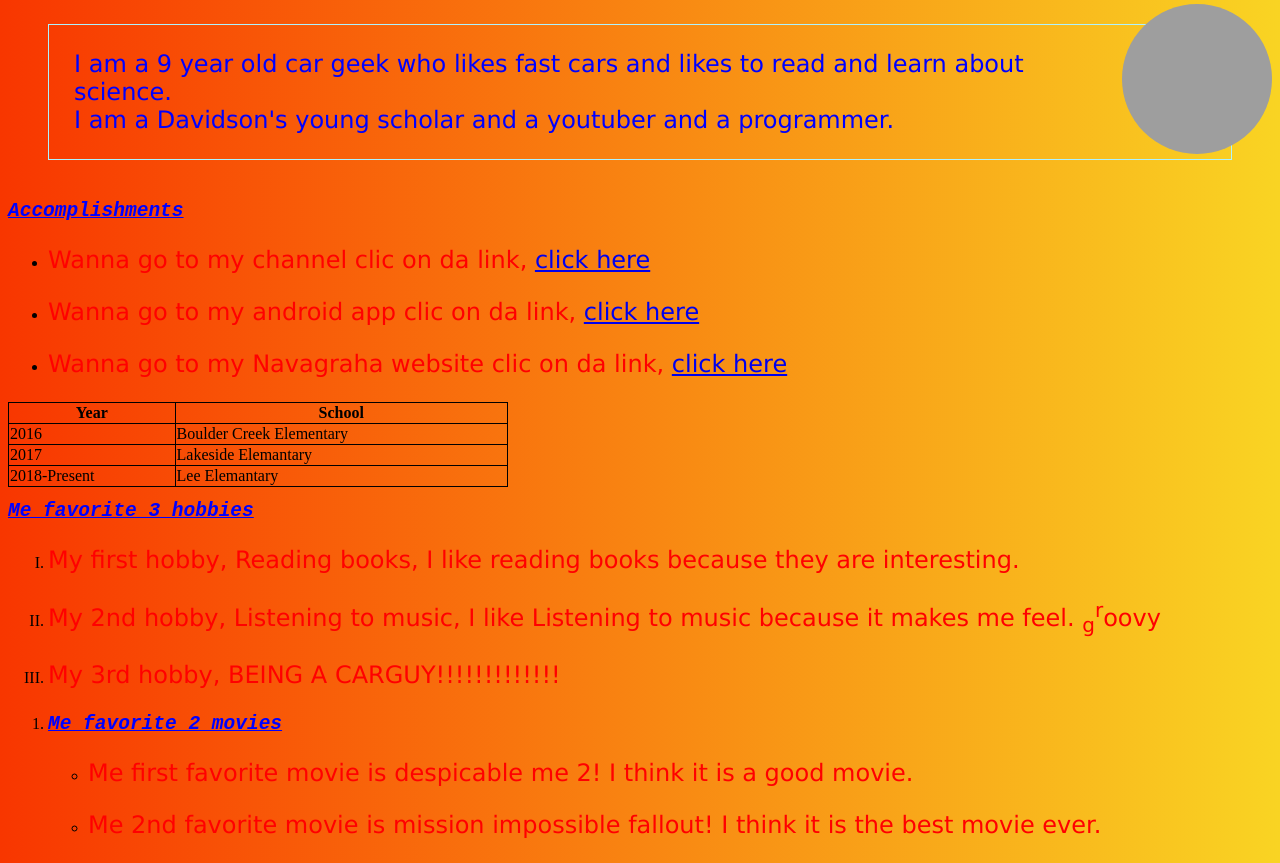
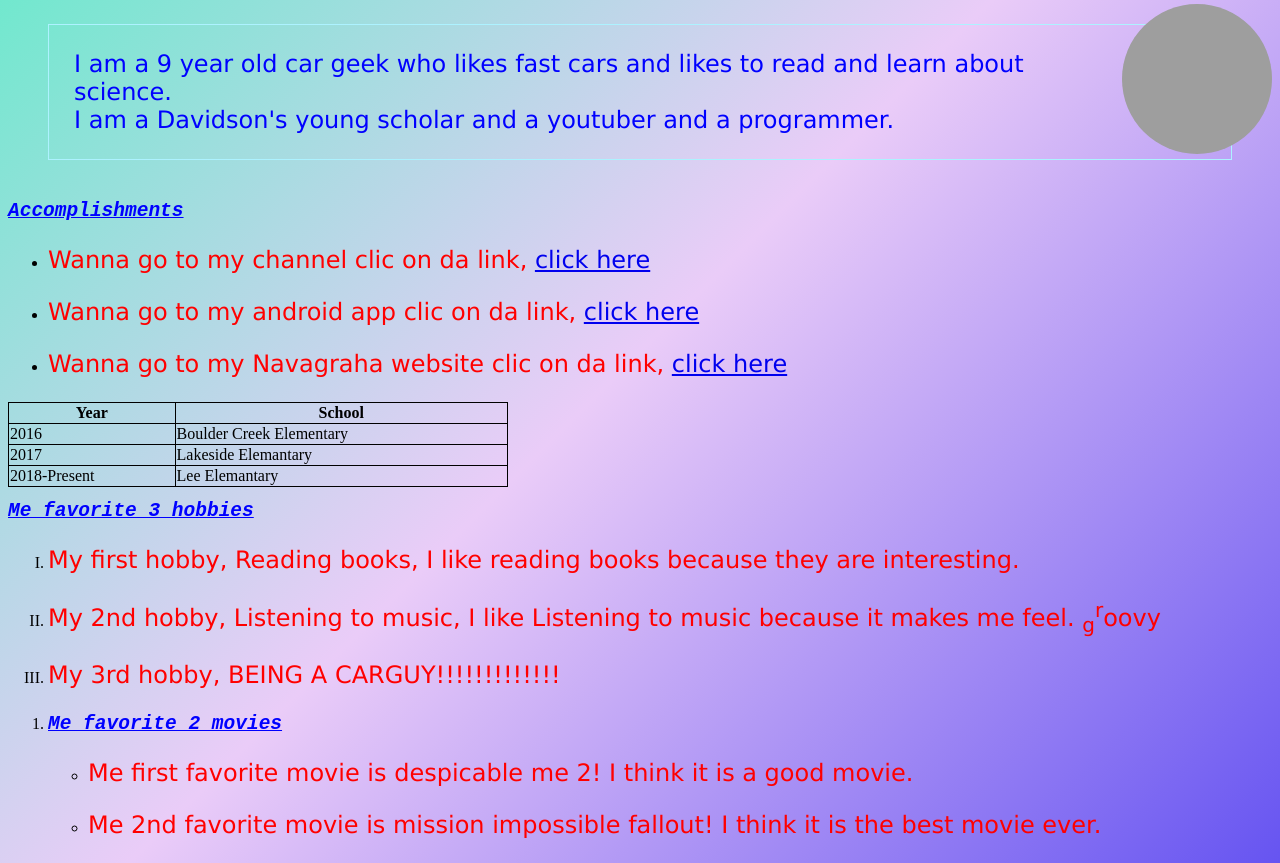
Before and after one commit to nbanda25/NikWebsite, a plain HTML site: page index.html in a window 1280 px wide. Shown: the part 71-934 px from the top of the page. Drawn offline with Linux system fonts and the light colour scheme; grey boxes are pictures that could not be loaded.

Commit message:
Update style.css

```diff
--- a/style.css
+++ b/style.css
@@ -1,6 +1,6 @@
 body
  {
-     background-image: linear-gradient(to right, #f83600 0%, #f9d423 100%);
+    background-image: linear-gradient(-225deg, #69EACB 0%, #EACCF8 48%, #6654F1 100%);00%);
 }
 h1
 {
```
